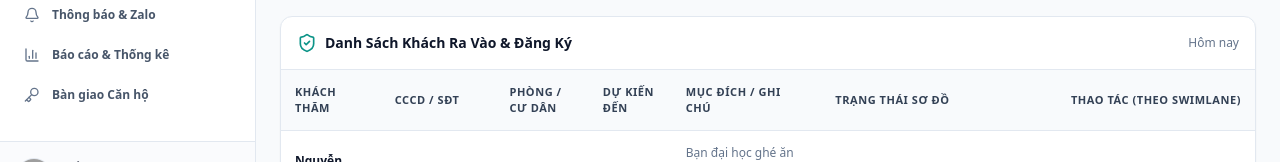
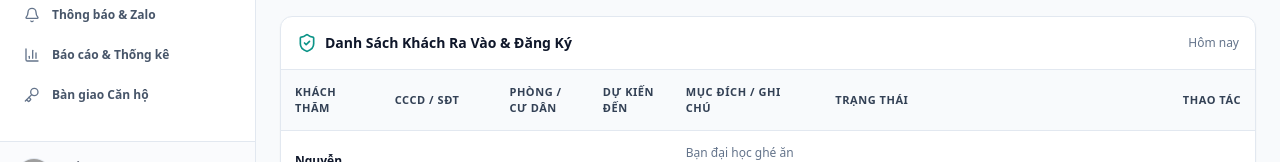
Before and after one commit to hopzxje/prototype, a plain HTML site: page pages/residents/visitors.html in a window 1280 px wide. Shown: the part 590-752 px from the top of the page. Drawn offline with nearby package versions, Linux system fonts and the light colour scheme; grey boxes are pictures that could not be loaded.

Commit message:
style: remove '(Theo Swimlane)' and 'Sơ Đồ' from table headers

```diff
--- a/pages/residents/visitors.html
+++ b/pages/residents/visitors.html
@@ -165,8 +165,8 @@
                   <th class="p-3.5">Phòng / Cư Dân</th>
                   <th class="p-3.5">Dự Kiến Đến</th>
                   <th class="p-3.5">Mục Đích / Ghi Chú</th>
-                  <th class="p-3.5">Trạng Thái Sơ Đồ</th>
-                  <th class="p-3.5 text-right">Thao Tác (Theo Swimlane)</th>
+                  <th class="p-3.5">Trạng Thái</th>
+                  <th class="p-3.5 text-right">Thao Tác</th>
                 </tr>
               </thead>
               <tbody id="visitors-tbody" class="divide-y divide-slate-100 font-medium">
```
